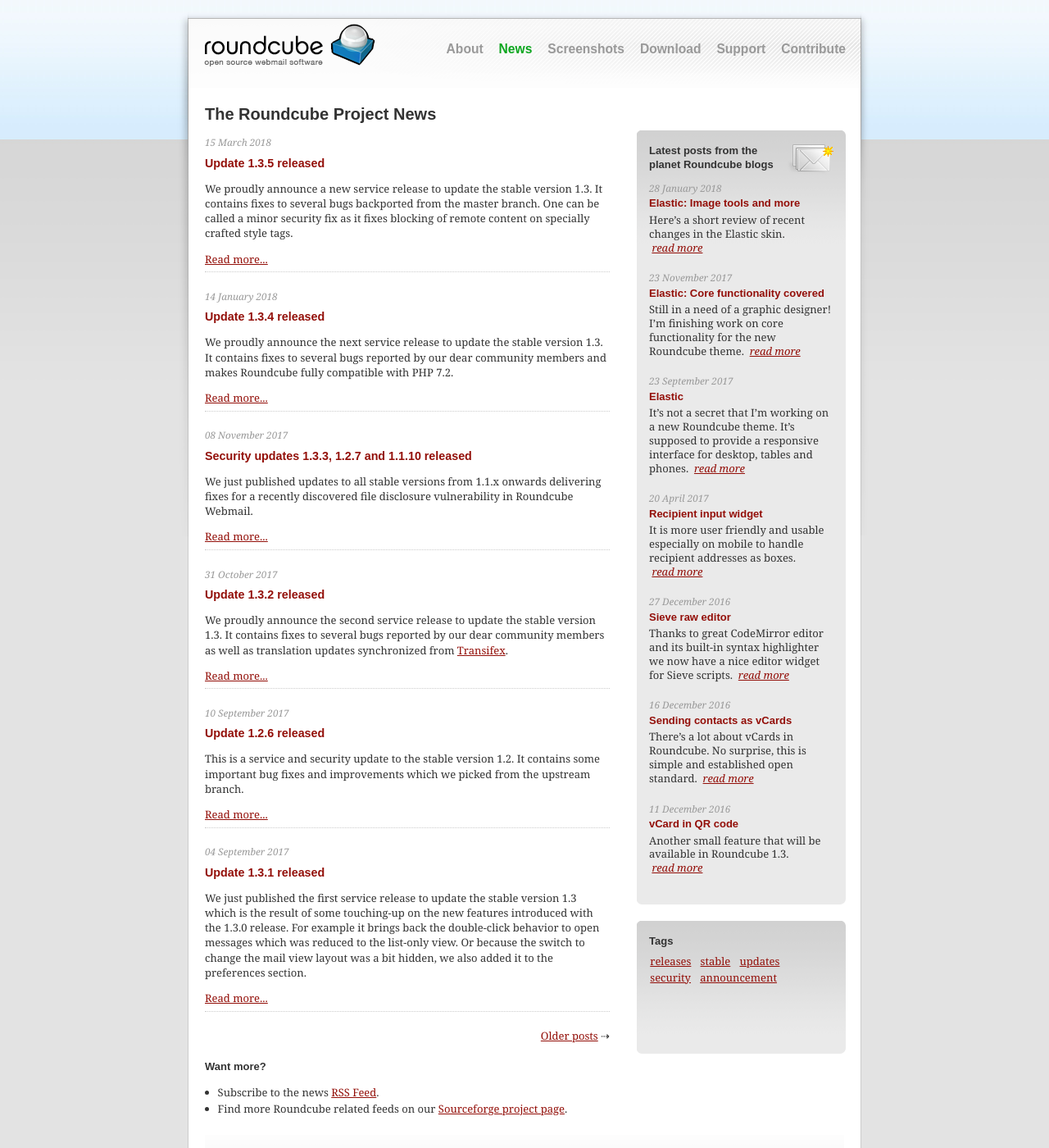
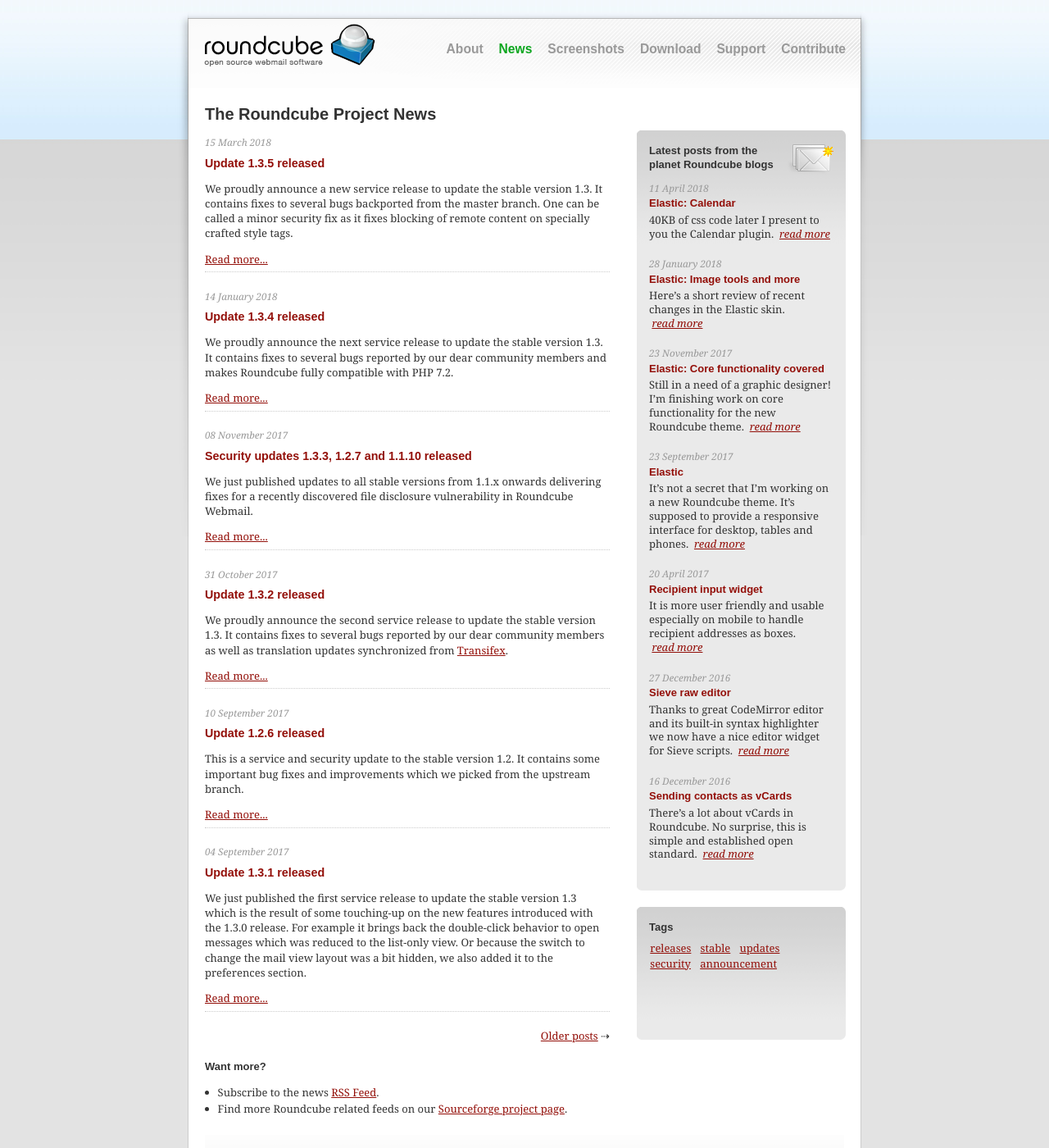
Before and after one commit to roundcube/roundcube.github.com, a Jekyll site: the page built from news/index.html, in a window 1280 px wide and 1400 px high. Shown: the whole window at 82% size. Built offline with Jekyll 4.4.1, drawn with Linux system fonts in a browser that asks for light colours; the list of posts is cut into pages by our own code; comment, search, counter and statistics services are not loaded.

Commit message:
Add blog entry

```diff
--- a/_includes/roundcubeinbox.html
+++ b/_includes/roundcubeinbox.html
@@ -1,4 +1,11 @@
 <h2 class="inboxtitle">Latest posts from the planet Roundcube blogs</h2>
+
+<div class="newsitem">
+	<span class="newsdate">11 April 2018</span>
+	<h3><a href="https://kolabian.wordpress.com/2018/04/11/elastic-calendar/" class="newslink">Elastic: Calendar</a></h3>
+	<p class="newstext">40KB of css code later I present to you the Calendar plugin.
+		&nbsp;<em><a href="https://kolabian.wordpress.com/2018/04/11/elastic-calendar/">read&nbsp;more</a></em></p>
+</div>
 
 <div class="newsitem">
 	<span class="newsdate">28 January 2018</span>
@@ -41,10 +48,3 @@
 	<p class="newstext">There’s a lot about vCards in Roundcube. No surprise, this is simple and established open standard.
 		&nbsp;<em><a href="https://kolabian.wordpress.com/2016/12/16/sending-contacts-as-vcards/">read&nbsp;more</a></em></p>
 </div>
-
-<div class="newsitem">
-	<span class="newsdate">11 December 2016</span>
-	<h3><a href="https://kolabian.wordpress.com/2016/12/11/vcard-in-qr-code/" class="newslink">vCard in QR code</a></h3>
-	<p class="newstext">Another small feature that will be available in Roundcube 1.3.
-		&nbsp;<em><a href="https://kolabian.wordpress.com/2016/12/11/vcard-in-qr-code/">read&nbsp;more</a></em></p>
-</div>
```
